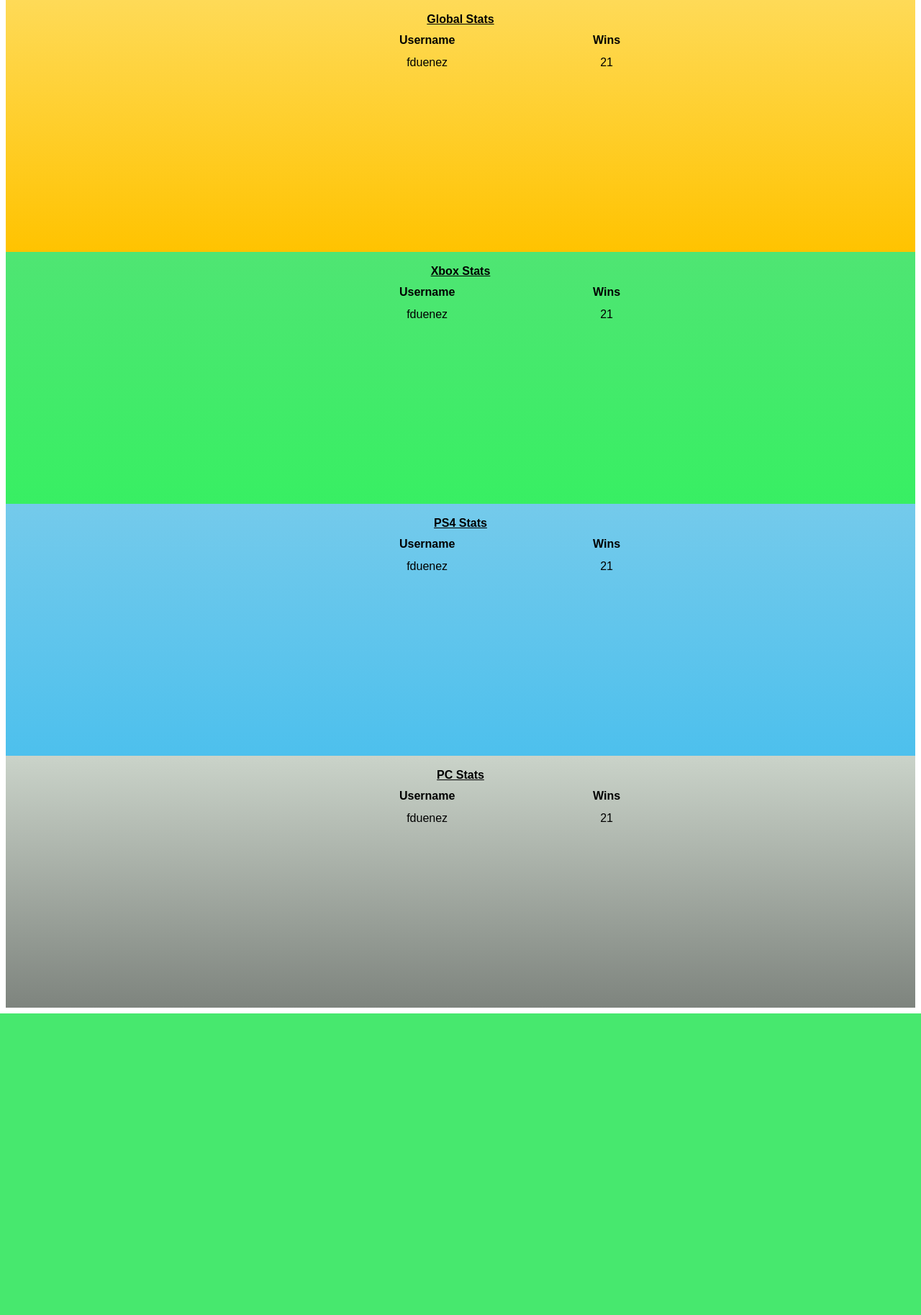
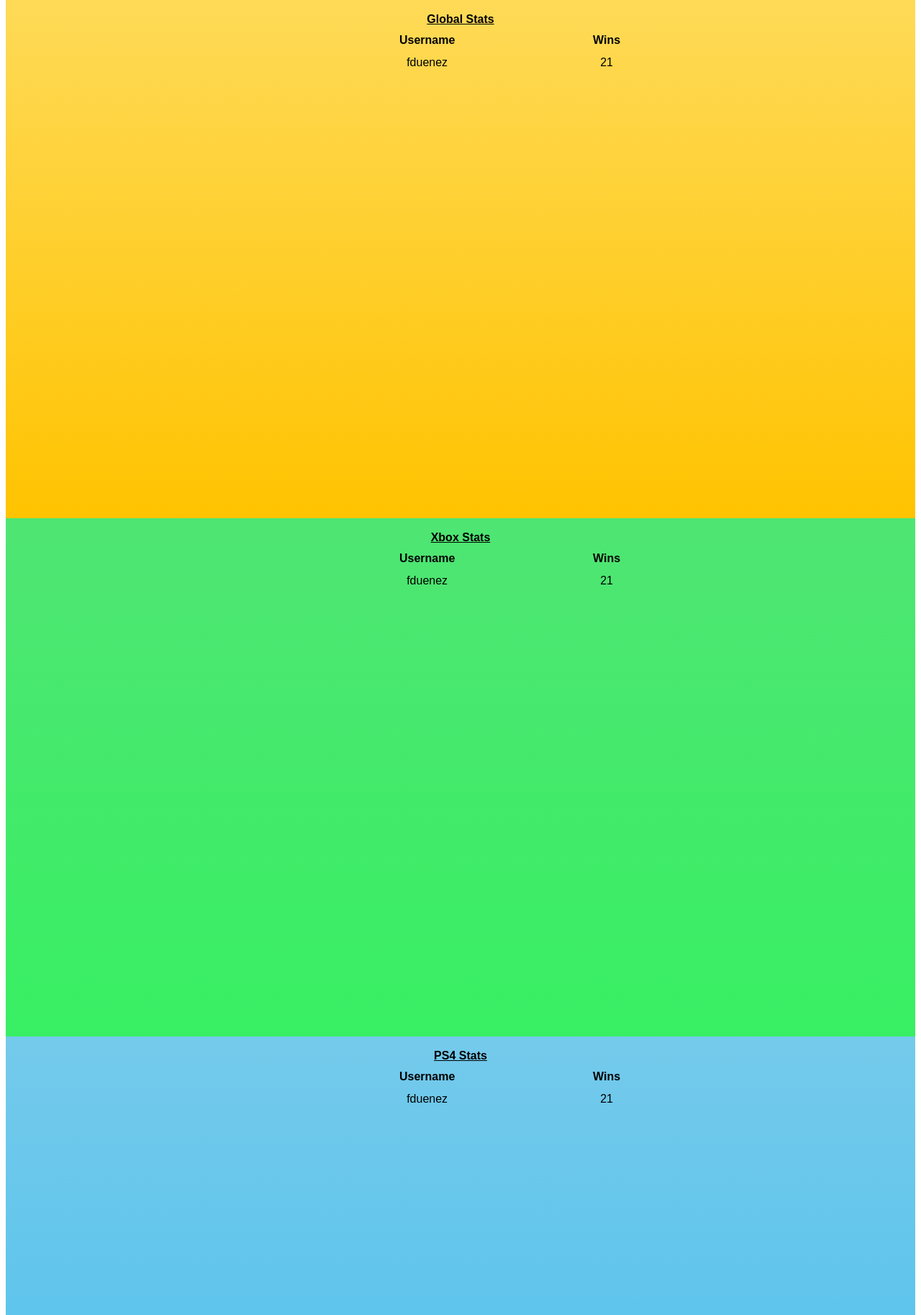
Before and after one commit to lucidlactose/Fort_ify, a PHP site: page /fortHome.php in a window 1280 px wide. Shown: the part 93-1920 px from the top of the page at 72% size. Before the commit the page ends 1501 px from the top, so only its background shows below. Run offline with PHP 8.4, Linux system fonts and the light colour scheme; some libraries are stand-ins or nearby versions.

Commit message:
new div heights

```diff
--- a/css/styles.css
+++ b/css/styles.css
@@ -103,22 +103,22 @@ th{
 #globalRank{
     background-image: linear-gradient(#FEDA57, #FFC300  );
 	width: 100%;
-	height: 350px;
+	height: 720px;
 }
 #xboxRank{
 	background-image: linear-gradient(#4FE573, #38EF63);
 	width: 100%;
-	height: 350px;
+	height: 720px;
 }
 #ps4Rank{
 	background-image: linear-gradient(#74CAEB, #4DC0ED);
 	width: 100%;
-	height: 350px
+	height: 720px
 }
 #pcRank{
 	background-image: linear-gradient(#CAD3C9, #7E847E);
 	width: 100%;
-	height: 350px
+	height: 720px
 }
 /******************************************************/
 /*********       PLAYER STATS-SECTION     *************/
```
